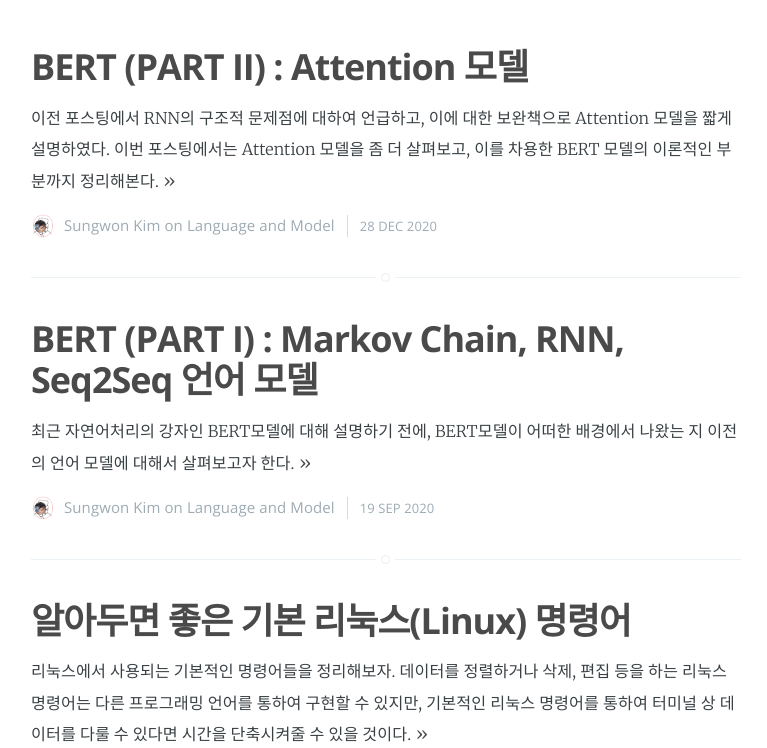
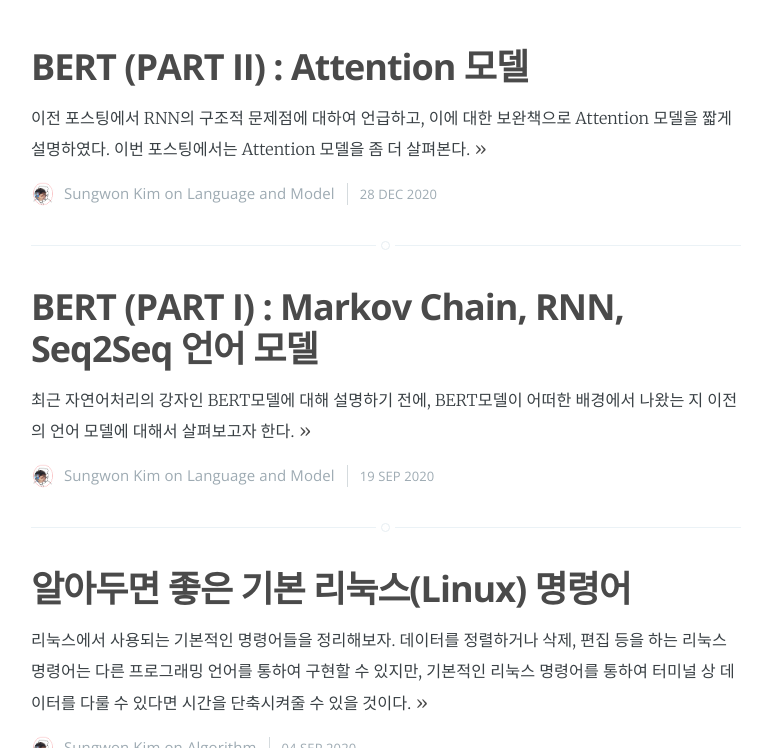
Before and after one commit to kpiswon/kpiswon.github.io, a Jekyll site: the page built from index.html, in a window 1280 px wide and 900 px high, scrolled down 752 px, cut to the strip 152-900 px from the top of the window. Shown: the whole strip, without its empty margins (254-1021 px from the left). Built offline with Jekyll 4.4.1, drawn with Linux system fonts in a browser that asks for light colours; the list of posts is cut into pages by our own code.

Commit message:
LM2_fixed

```diff
--- a/_posts/2020-12-28-Language Model2.markdown
+++ b/_posts/2020-12-28-Language Model2.markdown
@@ -7,20 +7,20 @@
 comments: true
 ---
 
-이전 포스팅에서 RNN의 구조적 문제점에 대하여 언급하고, 이에 대한 보완책으로 Attention 모델을 짧게 설명하였다. 이번 포스팅에서는 Attention 모델을 좀 더 살펴보고, 이를 차용한 BERT 모델의 이론적인 부분까지 정리해본다.
+이전 포스팅에서 RNN의 구조적 문제점에 대하여 언급하고, 이에 대한 보완책으로 Attention 모델을 짧게 설명하였다. 이번 포스팅에서는 Attention 모델을 좀 더 살펴본다.
 
 ## 다시 한 번, RNN 모델의 문제점
 
- - 입력 sequence의 길이가 매우 긴 경우, __처음에 나온 token의 대한 정보가 희석__된다.
- - __고정된 Context vector 사이즈__로 인해 긴 sequence에 대한 정보를 함축하기 어렵다.
- - 모든 token이 영향을 미치니, __중요하지 않은 token도 Context Vector에 영향__을 준다.
+ - 입력 sequence의 길이가 매우 긴 경우, **<u>처음에 나온 token의 대한 정보가 희석</u>**된다.
+ - **<u>고정된 Context vector 사이즈</u>**로 인해 긴 sequence에 대한 정보를 함축하기 어렵다.
+ - 모든 token이 영향을 미치니, **<u>중요하지 않은 token도 Context Vector에 영향</u>**을 준다.
 
  상기 언급한 RNN 모델의 문제점을 해결할 방법은 무엇이 있을까? 인코더에서 나온 모든 state의 정보를 활용하는 것이다. 이를 통해 우리가 얻을 수 있는 장점은 크게 2가지가 있다.
 
  ![LM2-2](/assets/images/LM2-2.png)
 
- 1. 고정된 Context Vector 사이즈로 인한 문제를 해결할 수 있다.
- 2. 인코더에서 나온 모든 state 중에서 우리가 집중하여야 할 부분만 집중할 수 있도록 설계할 수 있다.
+ 1. **<u>고정된 Context Vector 사이즈로 인한 문제</u>**를 해결할 수 있다.
+ 2. 인코더에서 나온 모든 state 중에서 우리가 **<u>집중하여야 할 부분만 집중</u>**할 수 있도록 설계할 수 있다.
 
  이 점을 기억하고 Attention 모델에 대해서 자세히 살펴보도록 한다.
 
@@ -28,7 +28,7 @@
 
 ## Attention 모델 (Seq2Seq with attention model)
 
- 인간이 사물을 인식하는 방법을 생각해보자. 사물을 인식할 때 사물 주변의 모든 사물들과 환경들을 한 번에 인식하지 않는다. 즉, 특정 사물임을 인지할 때 중요한 feature 정보만 인지한다면 그 사물이 무엇인지 특정하기에는 충분하다는 것이다. 이러한 인간의 정보처리와 마찬가지로, 중요한 feature는 더욱 중요하게 고려하는 것이 Attention 모델의 모티브이다.
+ 인간이 사물을 인식하는 방법을 생각해보자. 사물을 인식할 때 사물 주변의 모든 사물들과 환경들을 한 번에 인식하지 않는다. 즉, 특정 사물임을 인지할 때 중요한 feature 정보만 인지한다면 그 사물이 무엇인지 특정하기에는 충분하다는 것이다. 이러한 인간의 정보처리와 마찬가지로, <u>중요한 feature는 더욱 중요하게 고려하는 것이 Attention 모델의 모티브</u>이다.
 
  ![LM2-1](/assets/images/LM2-1.png)
 
@@ -41,7 +41,7 @@
 
  ![LM2-4](/assets/images/LM2-4.png)
 
- 위 그림에서 FC(h3)부분을 다시 넣은 이유는 아직 Decoder에서 나온 값이 없으므로 단순히 마지막 state값을 넣어준 것이다.(뒤에서 이어 설명) 이 FC Layer를 거쳐 계산된 score들은 0~1 사이의 값으로 변환해주는 Softmax를 취하여 상대적인 점수를 구할 수 있다.
+ 위 그림에서 FC(h3)부분을 다시 넣은 이유는 아직 Decoder에서 나온 값이 없으므로 단순히 마지막 state값을 넣어준 것이다 (뒤에서 이어 설명). 이 FC Layer를 거쳐 계산된 score들은 0~1 사이의 값으로 변환해주는 Softmax를 취하여 상대적인 점수를 구할 수 있다.
 
  ![LM2-5](/assets/images/LM2-5.png)
 
```
Also changed, not shown: other parts of _posts/2020-12-28-Language Model2.markdown (+7 -3 lines).
